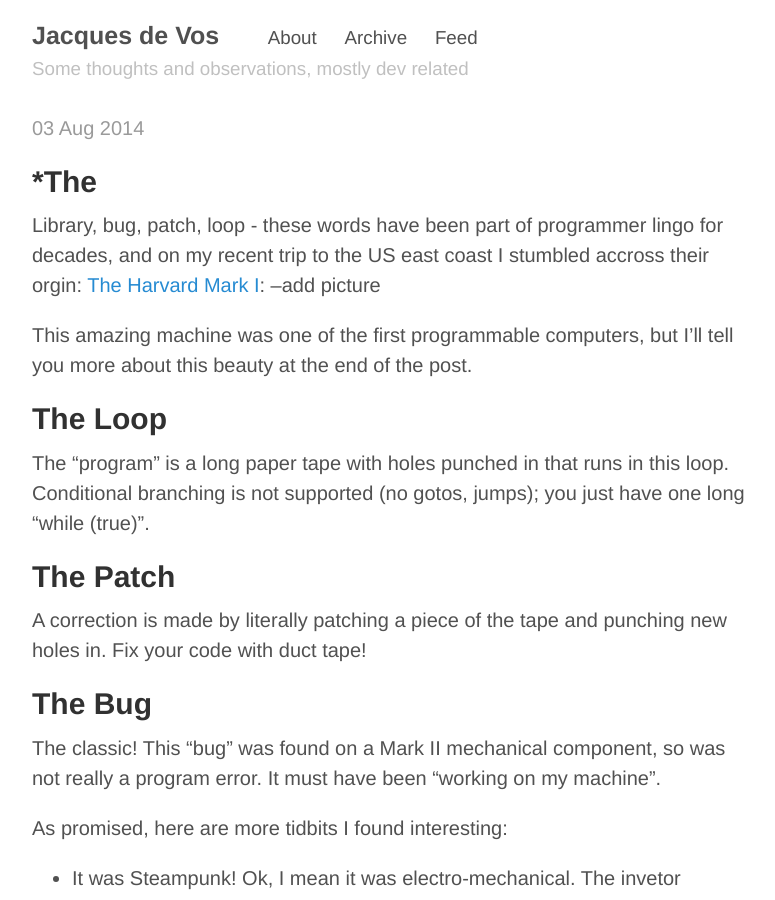
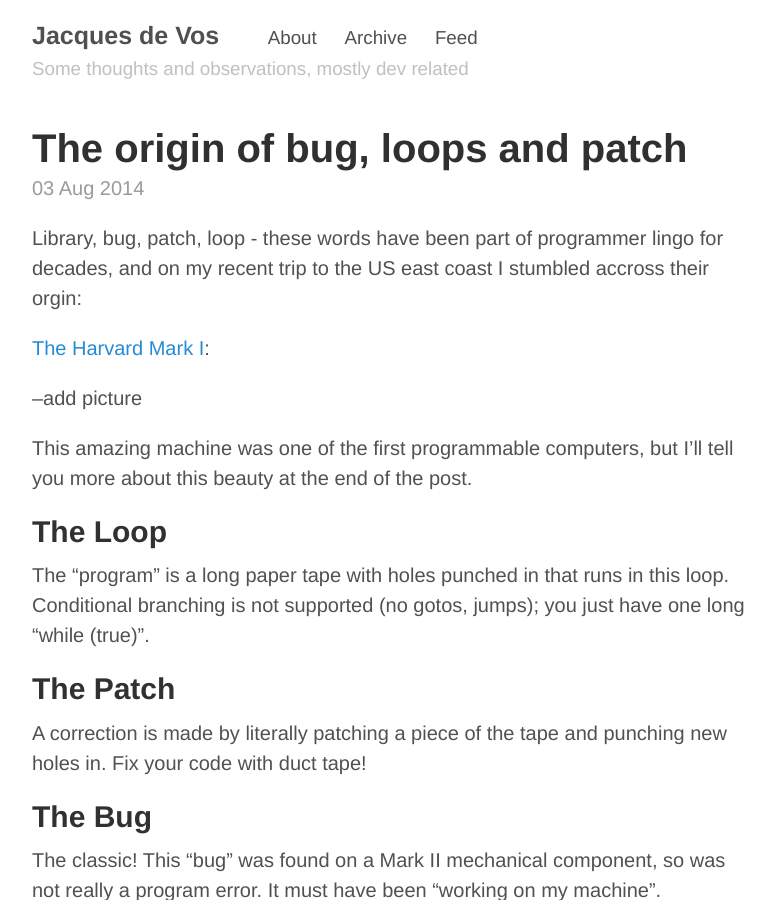
Before and after one commit to jacdevos/jacdevos.github.io.old, a Jekyll site: the page built from index.html, in a window 1280 px wide and 900 px high. Shown: the whole window, without its empty margins (248-1023 px from the left). Built offline with Jekyll 4.4.1, drawn with Linux system fonts in a browser that asks for light colours; Markdown is read by kramdown in place of the engine named in the settings; the list of posts is cut into pages by our own code.

Commit message:
Update and rename 2014-08-03-markI.md to 2014-08-03-The_origin_of_bug_loops_and_patch.md

```diff
--- a/_posts/2014-08-03-markI.md
+++ b/_posts/2014-08-03-The_origin_of_bug_loops_and_patch.md
@@ -1,11 +1,11 @@
 ---
 layout: post
-title: Origins: where bugs, loops and patches come from
+title: The origin of bug, loops and patch
 ---
+Library, bug, patch, loop - these words have been part of programmer lingo for decades, and on my recent trip to the US east coast I stumbled accross their orgin:
 
-*The
------
-Library, bug, patch, loop - these words have been part of programmer lingo for decades, and on my recent trip to the US east coast I stumbled accross their orgin: [The Harvard Mark I](http://en.wikipedia.org/wiki/Harvard_Mark_I):
+[The Harvard Mark I](http://en.wikipedia.org/wiki/Harvard_Mark_I):
+
 --add picture
 
 This amazing machine was one of the first programmable computers, but I'll tell you more about this beauty at the end of the post.
```
